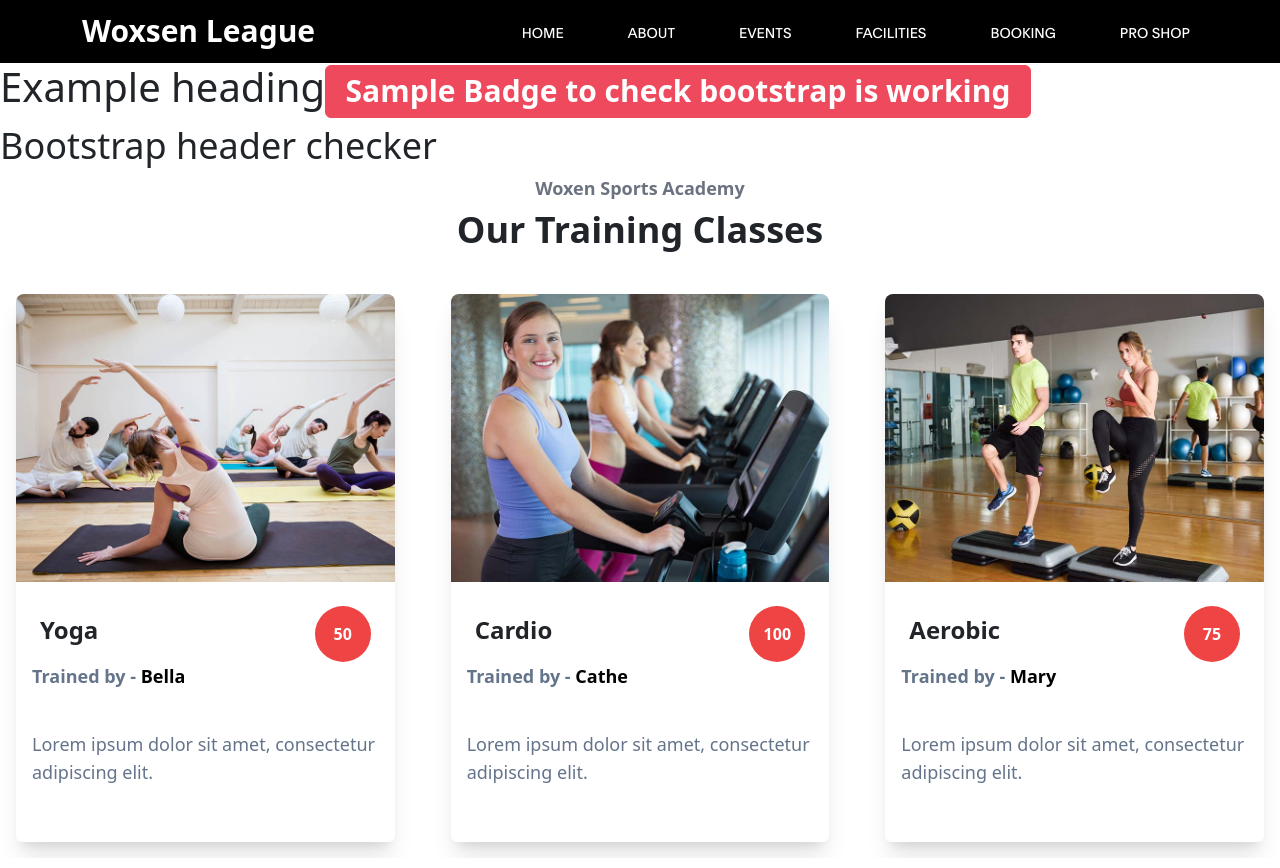
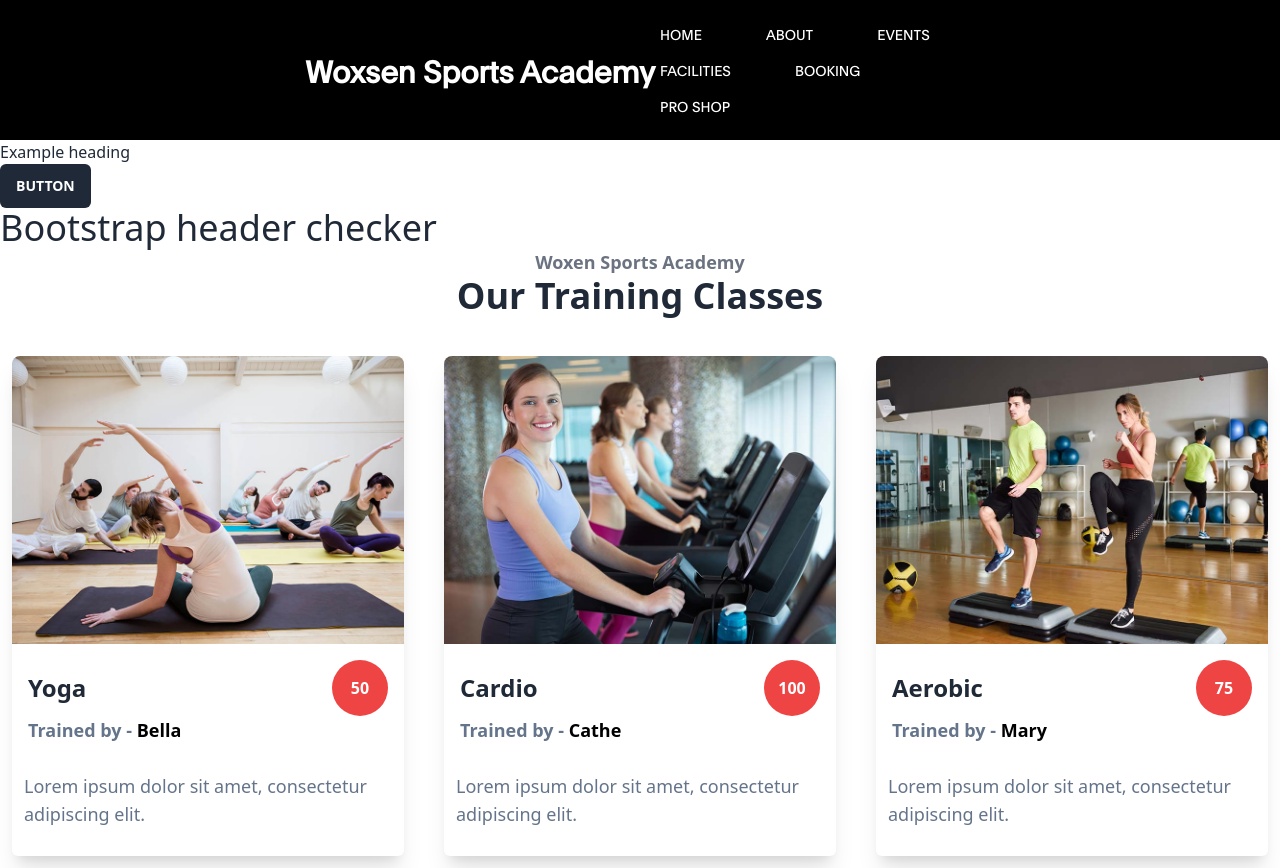
Before and after one commit to CODEX-WoU/NewLeague, a React (Vite) app in the folder client/: page / in a window 1280 px wide. Built offline with nearby package versions, Linux system fonts and the light colour scheme.

Commit message:
Modified: Replaced bootstrap header with daisyui header

```diff
--- a/client/package.json
+++ b/client/package.json
@@ -12,10 +12,8 @@
   "dependencies": {
     "bootstrap": "^5.3.3",
     "react": "^18.3.1",
-    "react-bootstrap": "^2.10.5",
     "react-dom": "^18.3.1",
-    "react-router-dom": "^6.27.0",
-    "sass": "^1.79.5"
+    "react-router-dom": "^6.27.0"
   },
   "devDependencies": {
     "@eslint/js": "^9.11.1",
@@ -23,11 +21,13 @@
     "@types/react-dom": "^18.3.0",
     "@vitejs/plugin-react-swc": "^3.5.0",
     "autoprefixer": "^10.4.20",
+    "daisyui": "^4.12.13",
     "eslint": "^9.11.1",
     "eslint-plugin-react-hooks": "^5.1.0-rc.0",
     "eslint-plugin-react-refresh": "^0.4.12",
     "globals": "^15.9.0",
     "postcss": "^8.4.47",
+    "sass": "1.77.6",
     "tailwindcss": "^3.4.14",
     "typescript": "^5.5.3",
     "typescript-eslint": "^8.7.0",
--- a/client/src/App.tsx
+++ b/client/src/App.tsx
@@ -1,4 +1,3 @@
-import { Badge, Button } from "react-bootstrap";
 import { RouterProvider } from "react-router-dom";
 import router from "./router";
 import TheHeader from "./components/layout/TheHeader";
@@ -8,13 +7,11 @@ function App() {
     <>
       <TheHeader></TheHeader>
       <div>
-        <h1>
-          Example heading
-          <Badge bg="primary" as={Button}>
-            Sample Badge to check bootstrap is working
-          </Badge>
-        </h1>
+        <h1>Example heading</h1>
       </div>
+      <button className="inline-block cursor-pointer rounded-md bg-gray-800 px-4 py-3 text-center text-sm font-semibold uppercase text-white transition duration-200 ease-in-out hover:bg-gray-900">
+        Button
+      </button>
       <h1 className="text-4xl">Bootstrap header checker</h1>
       <RouterProvider router={router} />
     </>
--- a/client/src/components/layout/TheHeader.tsx
+++ b/client/src/components/layout/TheHeader.tsx
@@ -1,37 +1,80 @@
-import { Container, Navbar, Nav } from "react-bootstrap";
-
 const HeaderNavLink = (props: { title: string; toHref: string }) => {
   const { title, toHref } = props;
 
   return (
-    <Nav.Link className="text-white" href={toHref}>
-      <span className="hover:text-primary font-plain text-sm">
-        {title.toUpperCase()}
-      </span>
-    </Nav.Link>
+    <div className="text-white">
+      <a href={toHref}>
+        <span className="hover:text-primary font-plain text-sm">
+          {title.toUpperCase()}
+        </span>
+      </a>
+    </div>
   );
 };
 
 const TheHeader = () => {
   return (
-    <Navbar bg="black" variant="dark" sticky="top">
-      <Container>
-        <Navbar.Brand>
-          <span className="text-3xl font-bold text-white">Woxsen League</span>
-        </Navbar.Brand>
-        <Nav
-          className="ms-auto gap-x-12"
-          style={{ justifyContent: "flex-end" }}
-        >
-          <HeaderNavLink title="home" toHref="#" />
-          <HeaderNavLink title="about" toHref="#" />
-          <HeaderNavLink title="events" toHref="#" />
-          <HeaderNavLink title="facilities" toHref="#" />
-          <HeaderNavLink title="booking" toHref="#" />
-          <HeaderNavLink title="pro shop" toHref="#" />
-        </Nav>
-      </Container>
-    </Navbar>
+    <div className="navbar font-plain lg:px-72 bg-black text-white">
+      <div className="navbar-start">
+        <div className="dropdown">
+          <div tabIndex={0} role="button" className="btn btn-ghost lg:hidden">
+            <svg
+              xmlns="http://www.w3.org/2000/svg"
+              className="h-5 w-5"
+              fill="none"
+              viewBox="0 0 24 24"
+              stroke="currentColor"
+            >
+              <path
+                strokeLinecap="round"
+                strokeLinejoin="round"
+                strokeWidth="2"
+                d="M4 6h16M4 12h8m-8 6h16"
+              />
+            </svg>
+          </div>
+          <ul
+            tabIndex={0}
+            className="menu menu-sm bg-black dropdown-content rounded-box z-[1] mt-3 w-52 p-2 shadow"
+          >
+            <li>
+              <a>Item 1</a>
+            </li>
+            <li>
+              <a>Something</a>
+            </li>
+            <li>
+              <a>Item 3</a>
+            </li>
+          </ul>
+        </div>
+        <a className="btn btn-ghost text-xl lg:text-3xl font-extrabold">
+          Woxsen Sports Academy
+        </a>
+      </div>
+      <div className="navbar-end hidden lg:flex">
+        <ul className="menu menu-horizontal gap-x-8 [&_a:hover]:text-primary px-1">
+          <li>
+            <a>HOME</a>
+          </li>
+          <li>
+            <a>ABOUT</a>
+          </li>
+          <li>
+            <a>EVENTS</a>
+          </li>
+          <li>
+            <a>FACILITIES</a>
+          </li>
+          <li>
+            <a>BOOKING</a>
+          </li>
+          <li>
+            <a>PRO SHOP</a>
+          </li>
+        </ul>
+      </div>
+    </div>
   );
 };
 
--- a/client/src/index.scss
+++ b/client/src/index.scss
@@ -13,13 +13,7 @@ body {
   min-width: 100vw;
 }
 
-// Customize default colors here
-$theme-colors: (
-  "primary": #ef495d,
-);
-
 @font-face {
   font-family: "Plain";
   src: url("../public/fonts/Plain-Regular.otf");
 }
-@import "node_modules/bootstrap/scss/bootstrap";
--- a/client/tailwind.config.js
+++ b/client/tailwind.config.js
@@ -1,4 +1,6 @@
 /** @type {import('tailwindcss').Config} */
+import daisyui from "daisyui";
+
 export default {
   content: ["./index.html", "./src/**/*.{tsx,jsx}"],
   theme: {
@@ -11,5 +13,8 @@ export default {
       },
     },
   },
-  plugins: [],
+  plugins: [daisyui],
+  daisyui: {
+    themes: ["light"],
+  },
 };
```
Also changed, not shown: 1 other file (tests, documents, lock files or other folders).
